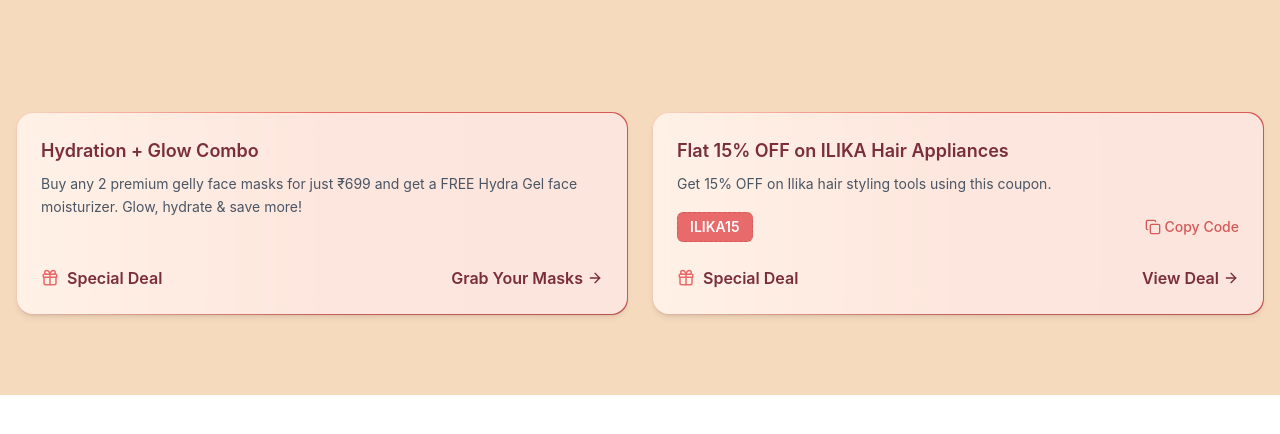
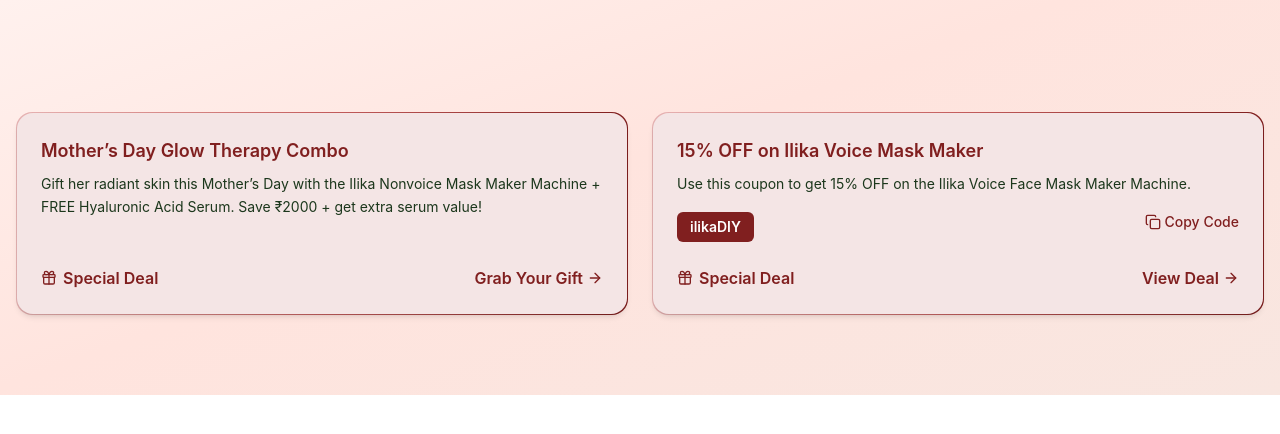
Before and after one commit to ilikamumbai-gif/ilika, a React (Vite) app: page /offer in a window 1280 px wide. Shown: the top 434 px of the page. Built offline with nearby package versions, Linux system fonts and the light colour scheme; no server answers.

Commit message:
banner nd clickable link chnges

```diff
--- a/src/components/Banner.jsx
+++ b/src/components/Banner.jsx
@@ -4,7 +4,8 @@
 const Banner = ({
   className = "",
   src,
-  mobileSrc
+  mobileSrc,
+  imageFit = "cover",
 }) => {
   const desktopSrc = src || bannerImg;
   const mobileImageSrc = mobileSrc || desktopSrc;
@@ -16,7 +17,7 @@
         <img loading="lazy"
           src={desktopSrc}
           alt="Banner"
-          className="w-full h-full object-cover"
+          className={`w-full h-full ${imageFit === "contain" ? "object-contain" : "object-cover"}`}
           decoding="async"
         />
       </picture>
--- a/src/components/MiniDivider.jsx
+++ b/src/components/MiniDivider.jsx
@@ -1,18 +1,19 @@
 import React from "react";
+import { Link } from "react-router-dom";
+
 const MiniDivider = () => {
-
-  const saleText =
-"Make Salon Quality Face Mask At Home • Use Coupon Code: ilikaDIY";
+  const saleText = "Make Salon Quality Face Mask At Home - Use Coupon Code: ilikaDIY";
+  const productLink = "/product/ilika-automatic-voice-version-face-mask-maker-machine";
 
   return (
     <div className="w-full bg-black overflow-hidden">
       <div className="marquee-wrapper">
         <div className="marquee-track ">
-          <span>{saleText}</span>
-          <span>{saleText}</span>
-          <span>{saleText}</span>
-          <span>{saleText}</span>
-          <span>{saleText}</span>
+          <span><Link to={productLink} style={{ color: "inherit", textDecoration: "none" }}>{saleText}</Link></span>
+          <span><Link to={productLink} style={{ color: "inherit", textDecoration: "none" }}>{saleText}</Link></span>
+          <span><Link to={productLink} style={{ color: "inherit", textDecoration: "none" }}>{saleText}</Link></span>
+          <span><Link to={productLink} style={{ color: "inherit", textDecoration: "none" }}>{saleText}</Link></span>
+          <span><Link to={productLink} style={{ color: "inherit", textDecoration: "none" }}>{saleText}</Link></span>
         </div>
       </div>
     </div>
--- a/src/components/OfferCard.jsx
+++ b/src/components/OfferCard.jsx
@@ -25,7 +25,7 @@
       block relative
       rounded-2xl
       p-[1px]
-bg-gradient-to-r from-[#FAD4C0] via-[#E96A6A] to-[#D45A5A]
+bg-gradient-to-r from-[#e7b4b4] via-[#c55f5f] to-[#801f1f]
       hover:scale-[1.02]
       transition duration-300
       group
@@ -34,9 +34,9 @@
       {/* CARD */}
       <div
         className="
-        bg-[#FFF4EA]/90 backdrop-blur-md
+        secondary-bg-color
         rounded-2xl
-p-3 sm:p-6
+p-4 sm:p-6
         h-full
         shadow-md
         group-hover:shadow-xl
@@ -48,24 +48,24 @@
         <div>
 
           {/* TITLE */}
-          <h3 className="text-sm sm:text-lg font-semibold text-[#7A2E3A] mb-1 sm:mb-2">
+          <h3 className="text-base sm:text-lg font-semibold heading-color mb-2 sm:mb-2">
             {title}
           </h3>
 
           {/* DESCRIPTION */}
-          <p className="text-[11px] sm:text-sm text-gray-600 mb-2 sm:mb-4 leading-snug sm:leading-relaxed">
+          <p className="text-sm sm:text-sm content-text mb-3 sm:mb-4 leading-relaxed">
              {description}
           </p>
 
           {/* COUPON */}
           {type === "coupon" && (
-            <div className="flex items-center justify-between flex-wrap gap-2 mb-2 sm:mb-4">
+            <div className="flex items-start sm:items-center justify-between flex-wrap gap-2 mb-3 sm:mb-4">
               <span
                 className="
                 border border-dashed
                 px-3 py-1 rounded-md
                 text-xs sm:text-sm font-semibold
-                bg-[#E96A6A] border-[#D45A5A] text-white
+                bg-[#801f1f] border-[#801f1f] text-white
                 "
               >
                 {code}
@@ -76,7 +76,8 @@
                 className="
                 flex items-center gap-1
                 text-xs sm:text-sm font-medium
-                text-[#D45A5A] hover:text-[#E96A6A]
+                text-[#801f1f] hover:text-[#c55f5f]
+                self-start
                 "
               >
                 <Copy size={16} />
@@ -91,15 +92,15 @@
         <div
           className="
           flex items-center justify-between
-          flex-wrap gap-2
-text-[#7A2E3A]
+          gap-2
+heading-color
           font-semibold
-          mt-1 sm:mt-2
+          mt-2 sm:mt-2
           "
         >
 
-          <div className="flex items-center gap-2 text-sm sm:text-base">
-<Gift size={18} className="text-[#E96A6A] shrink-0" />
+          <div className="flex items-center gap-1.5 text-[15px] sm:text-base">
+            <Gift size={16} className="text-[#801f1f] shrink-0" />
             <span>
               {type === "coupon" ? "Special Deal" : "Special Deal"}
             </span>
@@ -108,21 +109,22 @@
           <div
             className="
               flex items-center gap-1
-              text-sm sm:text-base
+              text-[15px] sm:text-base
               group-hover:translate-x-1
               transition
+              whitespace-nowrap
             "
           >
             <span className="relative">
 
-              {type === "coupon" ? "View Deal" : "Grab Your Masks"}
+              {type === "coupon" ? "View Deal" : "Grab Your Gift"}
 
               <span
                 className="
                 absolute left-0 -bottom-1
                 h-[2px]
                 w-0
-                bg-[#E96A6A]
+                bg-[#801f1f]
                 group-hover:w-full
                 transition-all duration-300
                 "
--- a/src/components/ProductCard.jsx
+++ b/src/components/ProductCard.jsx
@@ -6,7 +6,13 @@
 import { useCart } from "../context/CartProvider";
 import { createSlug } from "../utils/slugify";
 
-const ProductCard = ({ product, buttonBg = "bg-[#2b2a29]", buttonText = "text-white", productNames = [] }) => {
+const ProductCard = ({
+  product,
+  buttonBg = "bg-[#2b2a29]",
+  buttonText = "text-white",
+  productNames = [],
+  couponText = "",
+}) => {
   const { addToCart } = useCart();
   const slug = createSlug(product.name);
   const productId = product._id || product.id;
@@ -141,6 +147,12 @@
              {product.name}
           </h4>
 
+          {couponText && (
+            <div className="inline-flex w-fit items-center rounded-full bg-[#fff2d7] text-[#7a1f1f] text-[11px] font-semibold px-2.5 py-1 border border-[#f1d8a8]">
+              Limited Time Offer - {couponText}
+            </div>
+          )}
+
           {/* TAGLINE */}
           {product.tagline && (
             <div className="flex flex-wrap gap-1 mt-1 ">
--- a/src/pages/Combos.jsx
+++ b/src/pages/Combos.jsx
@@ -17,13 +17,9 @@
 import { useSeo } from "../hooks/useSeo";
 
 const offBanner = "/Images/Tonner.webp";
-const offBannerMobile = "/Images/TonnerMobile.webp";
 
-const maskBanner = "/Images/24.webp";
-const maskBannerMobile = "/Images/24.webp";
-
-const mothersDayBanner = "/Images/mothers-day-banner.webp";
-const mothersDayBannerMobile = "/Images/mothers-day-banner.webp";
+const mothersDayBanner = "/Images/womens-day-banner.webp";
+const mothersDayBannerMobile = "/Images/womens-day-banner.webp";
 
 /* ================= NEW OFFER SECTION ================= */
 
@@ -367,30 +363,17 @@
 
         {/* TOP BANNER */}
         <Banner
-          className="mt-0 mb-10"
+          className="mt-0 mb-6"
           src={mothersDayBanner}
           mobileSrc={mothersDayBannerMobile}
+          imageFit="contain"
         />
 
         {/* NEW OFFER */}
         <HydrationGlowCombo />
 
-        {/* OLD BANNER */}
-        <Banner
-          className="mt-0 mb-10"
-          src={maskBanner}
-          mobileSrc={maskBannerMobile}
-        />
-
         {/* OLD COMBO */}
         <MaskDuoOffer />
-
-        {/* TONER BANNER */}
-        <Banner
-          className="md:h-[50vh] mt-0 mb-10"
-          src={offBanner}
-          mobileSrc={offBannerMobile}
-        />
 
         {/* DIVIDER */}
         <div className="max-w-7xl mx-auto px-4">
--- a/src/pages/Face.jsx
+++ b/src/pages/Face.jsx
@@ -31,7 +31,12 @@
           <Heading heading="Face Care Products" />
 
           {hairCategory ? (
-            <ProductList categoryId={hairCategory.id} />
+            <ProductList
+              categoryId={hairCategory.id}
+              couponByProductName={{
+                "Ilika Automatic Voice Version Face Mask Maker Machine": "Coupon: ilikaDIY",
+              }}
+            />
           ) : (
             <p className="text-sm text-gray-500">Loading products...</p>
           )}
--- a/src/pages/HairCare.jsx
+++ b/src/pages/HairCare.jsx
@@ -31,7 +31,12 @@
           <Heading heading="Hair Care Products" />
 
           {hairCategory ? (
-            <ProductList categoryId={hairCategory.id} />
+            <ProductList
+              categoryId={hairCategory.id}
+              couponByProductSlug={{
+                "black-seed-hair-oil-prevents-premature-graying-boosts-hair-growth": "Coupon Available",
+              }}
+            />
           ) : (
             <p className="text-sm text-gray-500">Loading products...</p>
           )}
--- a/src/pages/Offer.jsx
+++ b/src/pages/Offer.jsx
@@ -3,19 +3,19 @@
 
 const offers = [
   {
-  type: "deal",
-  title: "Hydration + Glow Combo",
-  description:
-    "Buy any 2 premium gelly face masks for just ₹699 and get a FREE Hydra Gel face moisturizer. Glow, hydrate & save more!",
-  link: "/combo"
-},
+    type: "deal",
+    title: "Mother’s Day Glow Therapy Combo",
+    description:
+      "Gift her radiant skin this Mother’s Day with the Ilika Nonvoice Mask Maker Machine + FREE Hyaluronic Acid Serum. Save ₹2000 + get extra serum value!",
+    link: "/combo"
+  },
   {
     type: "coupon",
-    title: "Flat 15% OFF on ILIKA Hair Appliances",
+    title: "15% OFF on Ilika Voice Mask Maker",
     description:
-      "Get 15% OFF on Ilika hair styling tools using this coupon.",
-    code: "ILIKA15",
-    link: "/combo"
+      "Use this coupon to get 15% OFF on the Ilika Voice Face Mask Maker Machine.",
+    code: "ilikaDIY",
+    link: "/product/ilika-automatic-voice-version-face-mask-maker-machine"
   }
 
 ];
@@ -27,19 +27,18 @@
         relative
         py-5 md:py-20
         px-4
-        bg-cover
-        bg-[#f4d6b6]
-        bg-center
-        bg-no-repeat
 
       "
-      // style={{ backgroundImage: "url('/Images/Offerbg.webp')" }}
+      style={
+         {
+           background: "linear-gradient(160deg, #FFF1EE 0%, #FFE4DE 45%, #F8E6E0 100%)",
+         }
+      }
     >
       {/* overlay */}
-      <div className="absolute inset-0 bg-white/10 backdrop-blur-[1px]" />
+      <div className="absolute inset-0" />
 
       <div className="relative max-w-7xl mx-auto">
-
         <div className="grid grid-cols-1 md:grid-cols-2 gap-4 md:gap-6 mt-4 md:mt-8">
           {offers.map((offer, index) => (
             <OfferCard key={index} {...offer} />
```
Also changed, not shown: src/components/ProductList.jsx (+12 -7 lines), src/pages/Home.jsx (+29 -16 lines), public/Images/womens-day-banner.webp (added).
